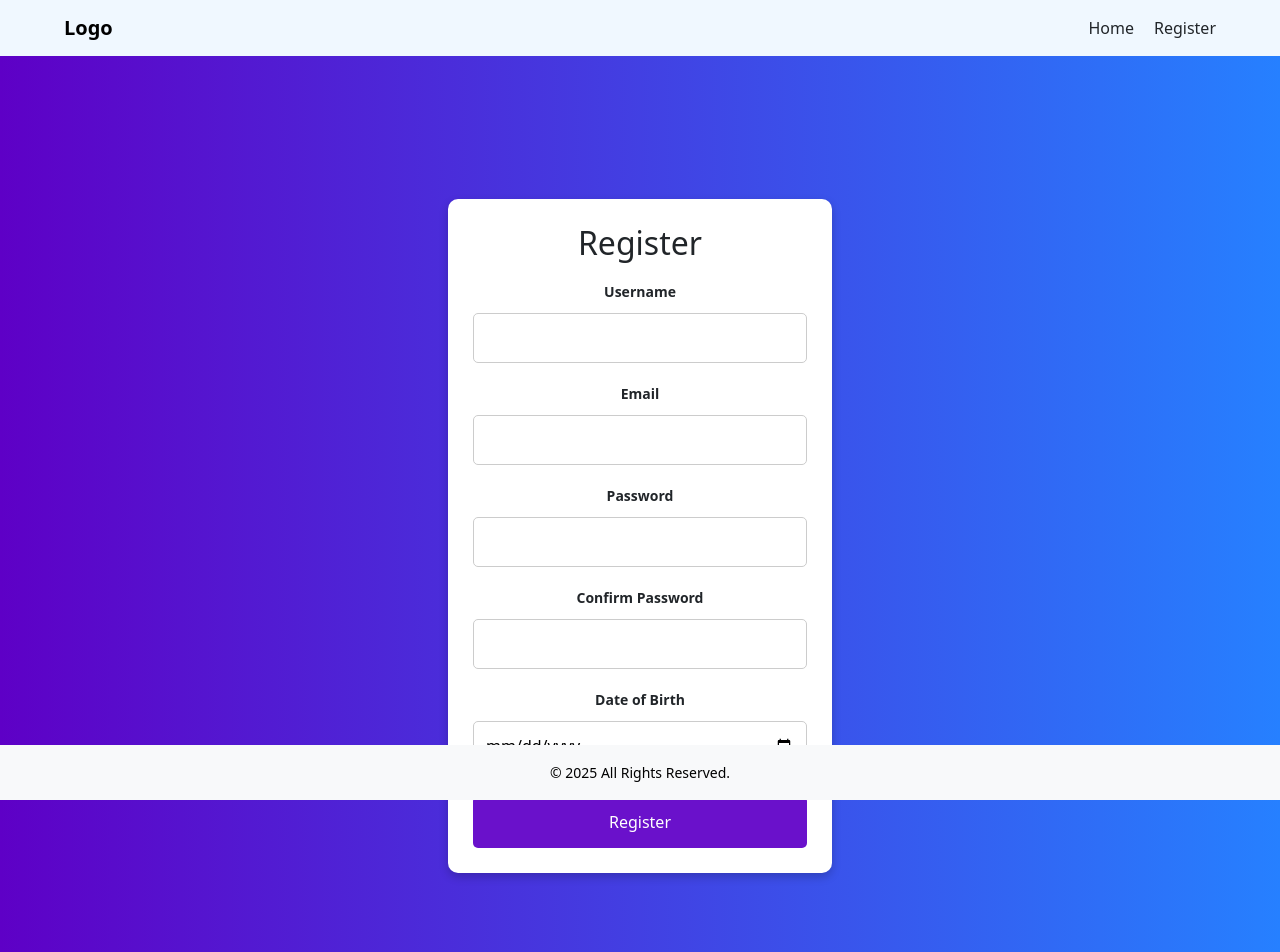
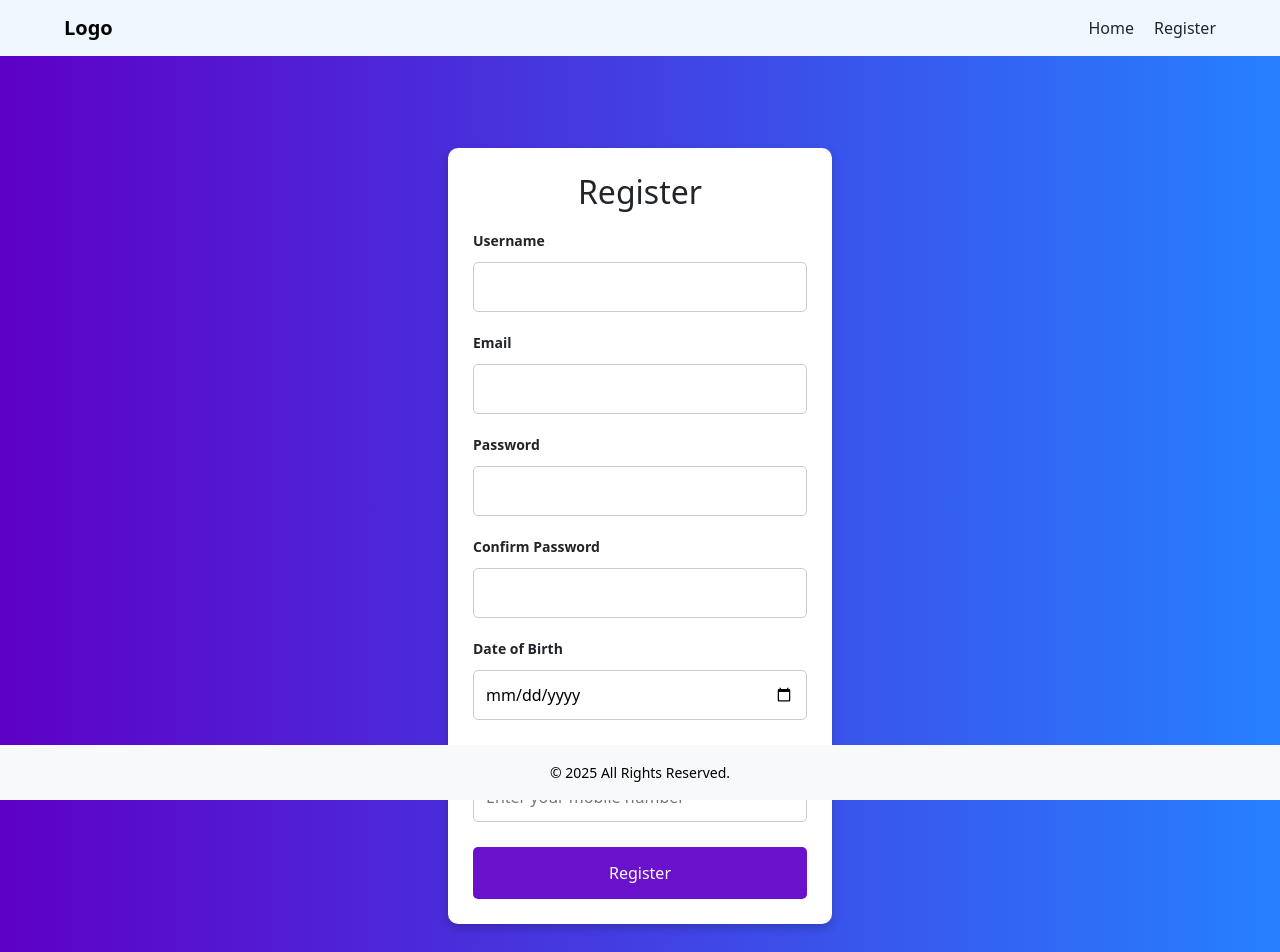
Before and after one commit to ManojSurulivel/registration-form, a React (Vite) app: page /register in a window 1280 px wide. Shown: the top 952 px of the page. Built offline with nearby package versions, Linux system fonts and the light colour scheme.

Commit message:
code update now

```diff
--- a/src/App.css
+++ b/src/App.css
@@ -88,7 +88,7 @@ body, html {
   padding: 25px;
   border-radius: 10px;
   box-shadow: 0px 4px 10px rgba(0, 0, 0, 0.2);
-  text-align: center;
+  /* text-align: ;  */
   display: flex;
   align-items: center;
   justify-content: center;
@@ -115,7 +115,7 @@ label {
   font-size: 14px;
   font-weight: 600;
   text-align: left;
-  display: block;
+  /* display: block; */
   margin-top: 10px;
 }
 
@@ -155,6 +155,8 @@ footer {
   padding: 1px;
   font-size: 14px;
 }
+
+
 
 /* Responsive Navbar for Mobile */
 @media (max-width: 768px) {
--- a/src/components/RegistrationForm.jsx
+++ b/src/components/RegistrationForm.jsx
@@ -8,10 +8,15 @@ const Registration = () => {
     password: "",
     confirmPassword: "",
     dob: "",
+    mobile: "",
   });
 
   const [errors, setErrors] = useState({});
   const [showPopup, setShowPopup] = useState(false);
+
+  const spread = [1,2,3,4,5];
+  const operator = [...spread]
+  console.log(operator)
 
   const calculateAge = (dob) => {
     const birthDate = new Date(dob);
@@ -60,16 +65,33 @@ const Registration = () => {
       newErrors.dob = "You must be at least 18 years old.";
     }
 
+
+    if (!formData.mobile.trim()) {
+      newErrors.mobile = "Mobile number is required.";
+    } else if (!/^\d{10}$/.test(formData.mobile)) {
+      newErrors.mobile = "Enter a valid 10-digit mobile number.";
+    }
+
+
     setErrors(newErrors);
     return Object.keys(newErrors).length === 0;
   };
 
+
   const handleChange = (e) => {
+    const { name, value } = e.target;
+
+    // Prevent non-numeric input in the mobile field
+    if (name === "mobile" && !/^\d*$/.test(value)) {
+      return;
+    }
+
     setFormData({
       ...formData,
-      [e.target.name]: e.target.value,
+      [name]: value,
     });
-    setErrors({ ...errors, [e.target.name]: "" });
+
+    setErrors({ ...errors, [name]: "" });
   };
 
   const handleSubmit = (e) => {
@@ -82,6 +104,7 @@ const Registration = () => {
         password: "",
         confirmPassword: "",
         dob: "",
+        mobile: "",
       });
       setErrors({});
     }
@@ -154,6 +177,22 @@ const Registration = () => {
           {errors.dob && <p className="error-text">{errors.dob}</p>}
         </div>
 
+        <div className="form-wrapper">
+          <label htmlFor="mobile">Mobile Number</label>
+          <input
+            type="tel"
+            name="mobile"
+            value={formData.mobile}
+            onChange={handleChange}
+            placeholder="Enter your mobile number"
+            maxLength="10"
+            className="styled-input"
+          />
+          {errors.mobile && <p className="error-text">{errors.mobile}</p>}
+        </div>
+
+
+
         <button type="submit" className="styled-button">Register</button>
       </form>
 
```
Also changed, not shown: src/App.jsx (line endings or trailing spaces).
